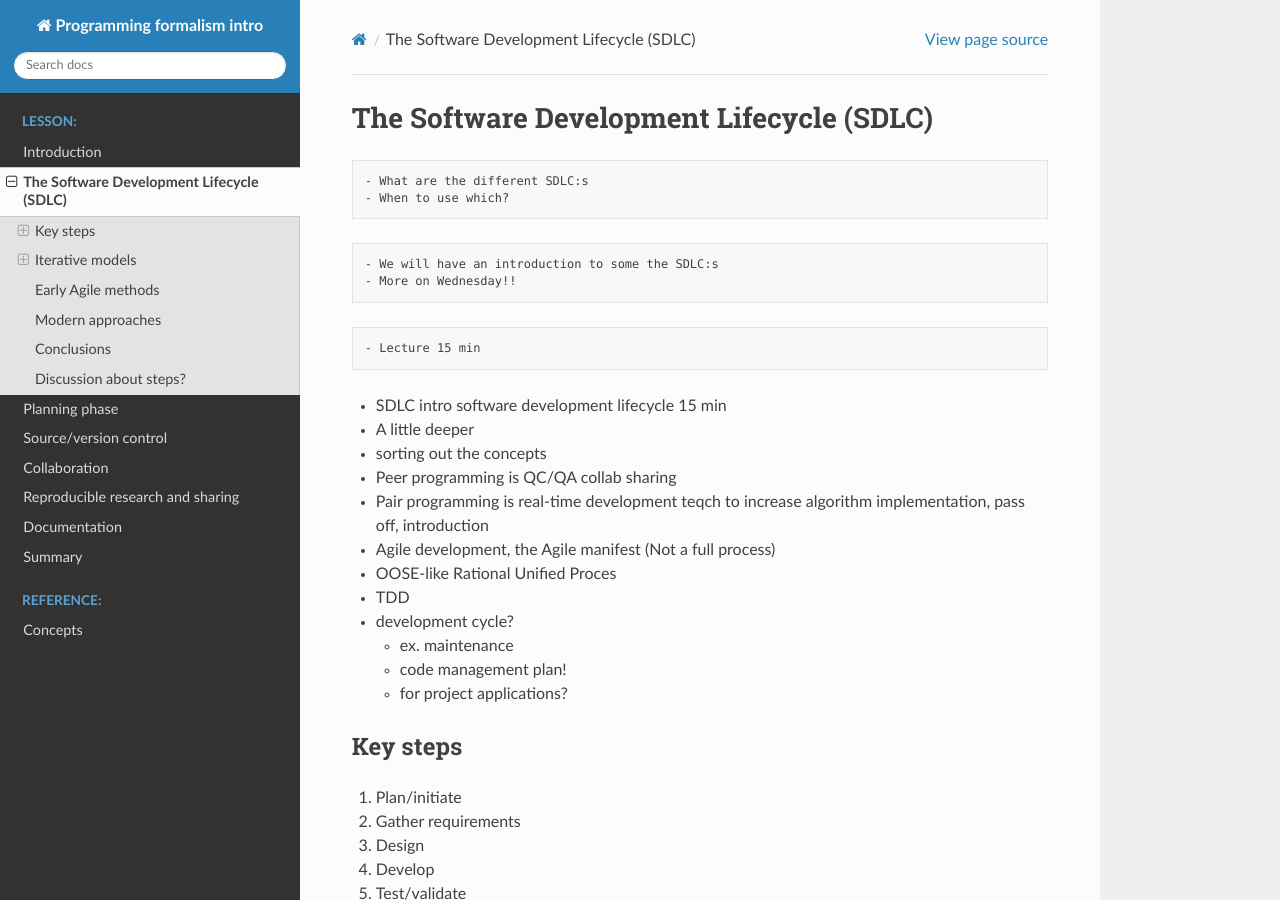
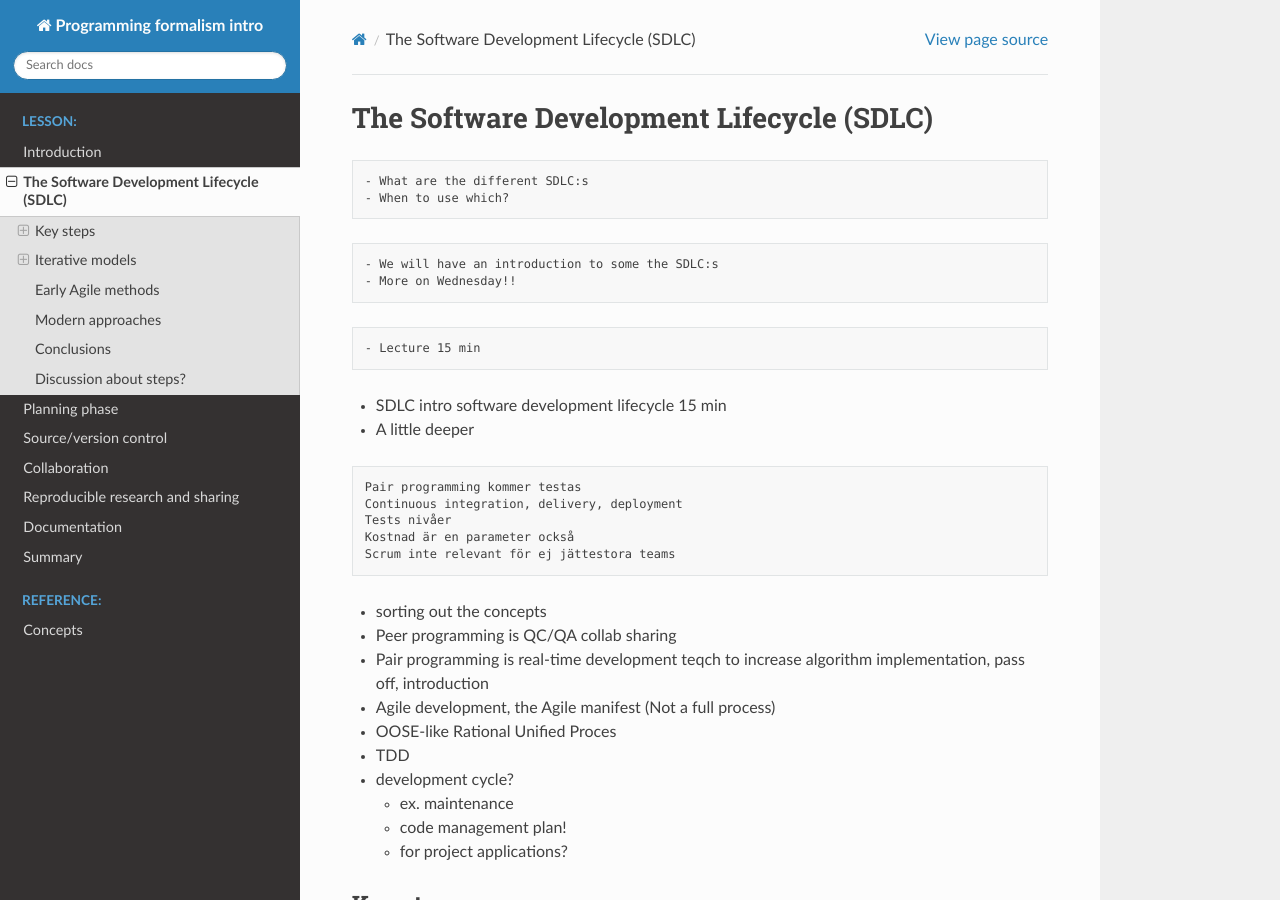
Before and after one commit to UPPMAX/programming_formalisms_intro, a Sphinx documentation site: the page built from doc/sdlc.md, in a window 1280 px wide and 900 px high. Built offline with Sphinx 7.4.7 and the Read the Docs theme 2.0.0, drawn with Linux system fonts in a browser that asks for light colours; pages that are not in the unit, such as notebooks, are missing from menus.

Commit message:
Update sdlc.md

````diff
--- a/doc/sdlc.md
+++ b/doc/sdlc.md
@@ -18,6 +18,16 @@
 
 
 - A little deeper
+
+
+```{todo}
+Pair programming kommer testas
+Continuous integration, delivery, deployment
+Tests nivåer
+Kostnad är en parameter också
+Scrum inte relevant för ej jättestora teams
+```
+
 
 - sorting out the concepts
 - Peer programming is QC/QA collab sharing
````
